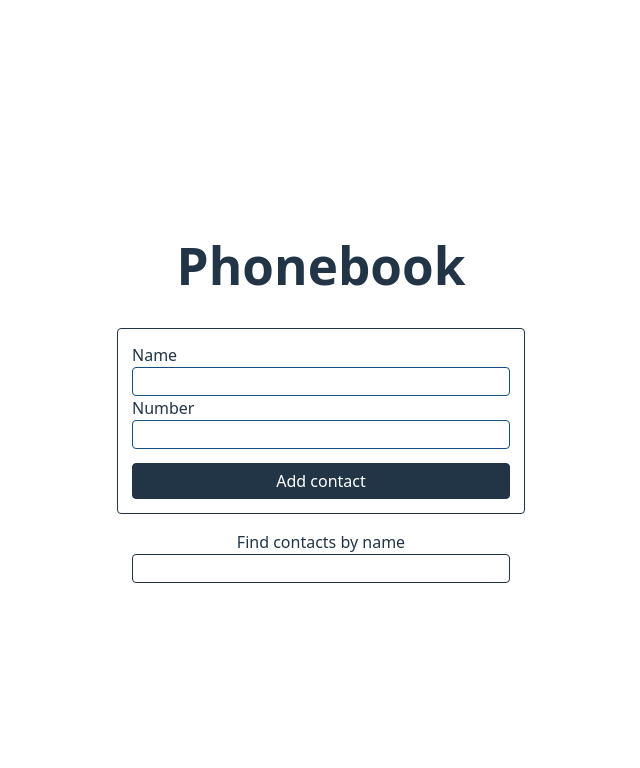
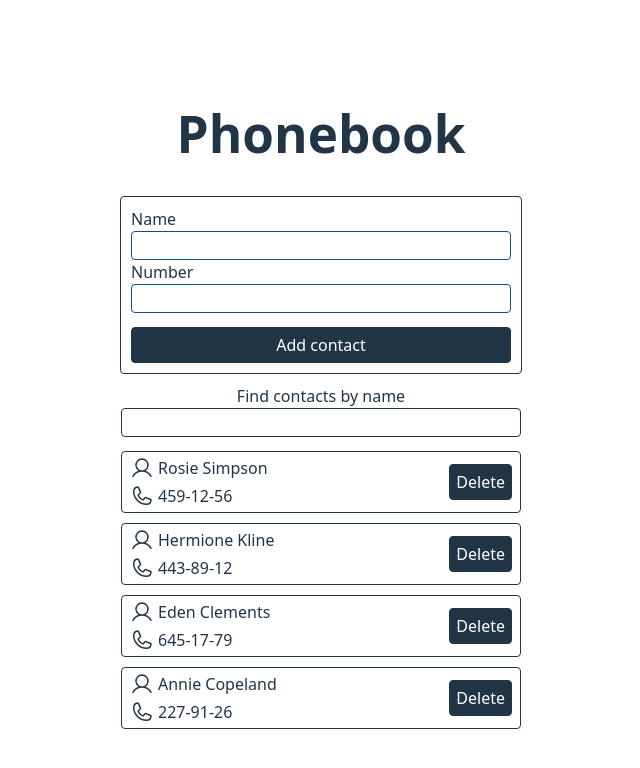
Before and after one commit to canbazahmet/goit-react-hw-06, a React (Vite) app: page / in a window 1280 px wide. Shown: the top 768 px of the page, without its empty margins (319-959 px from the left). Built offline with nearby package versions, Linux system fonts and the light colour scheme.

Commit message:
Contact & ContactList.jsx edit

```diff
--- a/src/App.jsx
+++ b/src/App.jsx
@@ -1,5 +1,7 @@
 import ContactForm from "./components/ContactForm/ContactForm";
 import SearchBox from "./components/SearchBox/SearchBox";
+import ContactList from "./components/ContactList/ContactList.jsx";
+
 import "./App.css";
 
 function App() {
@@ -8,6 +10,7 @@ function App() {
       <h1>Phonebook</h1>
       <ContactForm />
       <SearchBox />
+      <ContactList />
     </>
   );
 }
--- a/src/components/Contact/Contact.jsx
+++ b/src/components/Contact/Contact.jsx
@@ -0,0 +1,35 @@
+import { PiUser, PiPhone } from "react-icons/pi";
+import { useDispatch } from "react-redux";
+import { deleteContact } from "../../redux/contactsSlice";
+
+import css from "./Contact.module.css";
+
+export default function Contact({ contact: { id, name, number } }) {
+  const dispatch = useDispatch();
+
+  const handleDelContat = () => {
+    dispatch(deleteContact(id));
+  };
+
+  return (
+    <>
+      <div className={css.contactItemWrapper}>
+        <p className={css.contactItemInfo}>
+          <PiUser size={24} />
+          {name}
+        </p>
+        <p className={css.contactItemInfo}>
+          <PiPhone size={24} />
+          {number}
+        </p>
+      </div>
+      <button
+        className={css.contactBtnDelete}
+        type="button"
+        onClick={handleDelContat}
+      >
+        Delete
+      </button>
+    </>
+  );
+}
--- a/src/components/Contact/Contact.module.css
+++ b/src/components/Contact/Contact.module.css
@@ -0,0 +1,21 @@
+.contactItemWrapper {
+  display: flex;
+  flex-direction: column;
+  gap: 4px;
+}
+
+.contactItemInfo {
+  width: 160px;
+  text-align: center;
+  font-weight: 500;
+  margin: 0px;
+  display: inline-flex;
+  align-items: center;
+  gap: 4px;
+}
+
+.contactBtnDelete {
+  padding: 6px;
+  border: 1px solid #213547;
+  border-radius: 4px;
+}
--- a/src/components/ContactForm/ContactForm.module.css
+++ b/src/components/ContactForm/ContactForm.module.css
@@ -1,11 +1,11 @@
 .contactForm {
-  width: 378px;
-  margin: 0 auto 16px;
+  width: 380px;
+  margin: 0 auto 10px;
   display: flex;
   flex-direction: column;
   border: 1px solid #213547;
   border-radius: 4px;
-  padding: 14px;
+  padding: 10px;
 }
 
 .contactFormLabel {
@@ -14,7 +14,6 @@
 }
 .contactFormField {
   padding: 6px;
-
   border: 1px solid #124e83;
   border-radius: 4px;
   outline: transparent;
--- /dev/null
+++ b/src/components/ContactList/ContactList.jsx
@@ -0,0 +1,25 @@
+import Contact from "../Contact/Contact";
+import { useSelector } from "react-redux";
+
+import css from "./ContactList.module.css";
+
+export default function ContactList() {
+  const contacts = useSelector((state) => state.contacts.items);
+  const filter = useSelector((state) => state.filters.name);
+
+  const filtredContacts = contacts.filter((contact) =>
+    contact.name.toLowerCase().includes(filter.toLowerCase())
+  );
+
+  return (
+    <ul className={css.contactList}>
+      {filtredContacts.map((contact) => {
+        return (
+          <li className={css.contactListItem} key={contact.id}>
+            <Contact contact={contact} />
+          </li>
+        );
+      })}
+    </ul>
+  );
+}
--- /dev/null
+++ b/src/components/ContactList/ContactList.module.css
@@ -0,0 +1,17 @@
+.contactList {
+  width: 400px;
+  margin: 0 auto;
+  padding: 0;
+  display: flex;
+  flex-direction: column;
+  gap: 10px;
+}
+
+.contactListItem {
+  border: 1px solid #213547;
+  border-radius: 4px;
+  padding: 4px 8px;
+  display: flex;
+  justify-content: space-between;
+  align-items: center;
+}
--- a/src/components/SearchBox/SearchBox.module.css
+++ b/src/components/SearchBox/SearchBox.module.css
@@ -1,7 +1,7 @@
 .searchBox {
   display: flex;
   flex-direction: column;
-  width: 378px;
+  width: 400px;
   margin: 0 auto;
 }
 .searchBoxLable {
```
